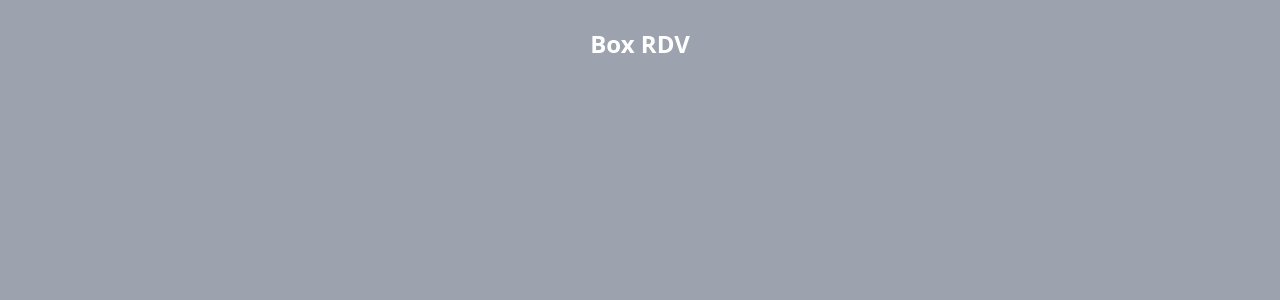
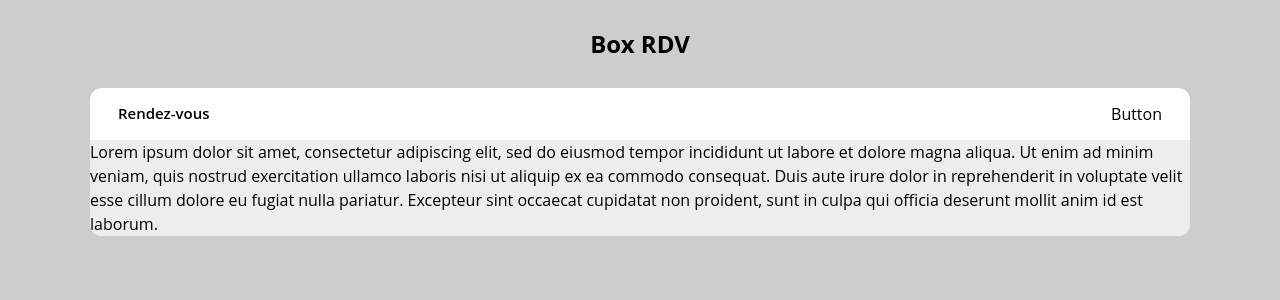
Before and after one commit to OksanaPopovichenko/Box-RDV, a React (Create React App) app: page / in a window 1280 px wide. Shown: the top 300 px of the page. Built offline with nearby package versions, Linux system fonts and the light colour scheme.

Commit message:
:sparkles: Added Card component

```diff
--- /dev/null
+++ b/src/components/ui/Card/Card.tsx
@@ -0,0 +1,27 @@
+import React, { ReactNode } from "react";
+
+export interface CardProps {
+  children: ReactNode;
+  header: {
+    title: string;
+    buttonGroup: ReactNode;
+  };
+}
+
+export default function Card(props: CardProps): JSX.Element {
+  const { children, header } = props;
+
+  return (
+    <div className="flex justify-center">
+      <div className="max-w-[1100px] w-full bg-white mt-4 rounded-xl overflow-hidden">
+        <div className="py-3.5 px-7 flex flex-row justify-between">
+          <h2 className="text-[15px] color-[#34423E] font-semibold">
+            {header.title}
+          </h2>
+          <div>{header.buttonGroup}</div>
+        </div>
+        <div className="bg-[#ECEEED]">{children}</div>
+      </div>
+    </div>
+  );
+}
--- /dev/null
+++ b/src/components/ui/index.tsx
@@ -0,0 +1,3 @@
+import Card from "./Card/Card";
+
+export { Card };
--- a/src/pages/Homepage/App.tsx
+++ b/src/pages/Homepage/App.tsx
@@ -1,11 +1,28 @@
 import React from "react";
+import { Card } from "../../components/ui";
 
 function App(): JSX.Element {
   return (
-    <div className="bg-gray-400 min-h-screen h-full w-full pt-4">
-      <h1 className="text-center text-2xl font-bold text-white py-3">
+    <div className="bg-[#CDCDCD] min-h-screen h-full w-full pt-4">
+      <h1 className="text-center text-2xl font-bold color-[#34423E] py-3">
         Box RDV
       </h1>
+      <Card
+        header={{
+          title: "Rendez-vous",
+          buttonGroup: <div>Button</div>,
+        }}
+      >
+        <div>
+          Lorem ipsum dolor sit amet, consectetur adipiscing elit, sed do
+          eiusmod tempor incididunt ut labore et dolore magna aliqua. Ut enim ad
+          minim veniam, quis nostrud exercitation ullamco laboris nisi ut
+          aliquip ex ea commodo consequat. Duis aute irure dolor in
+          reprehenderit in voluptate velit esse cillum dolore eu fugiat nulla
+          pariatur. Excepteur sint occaecat cupidatat non proident, sunt in
+          culpa qui officia deserunt mollit anim id est laborum.
+        </div>
+      </Card>
     </div>
   );
 }
```
